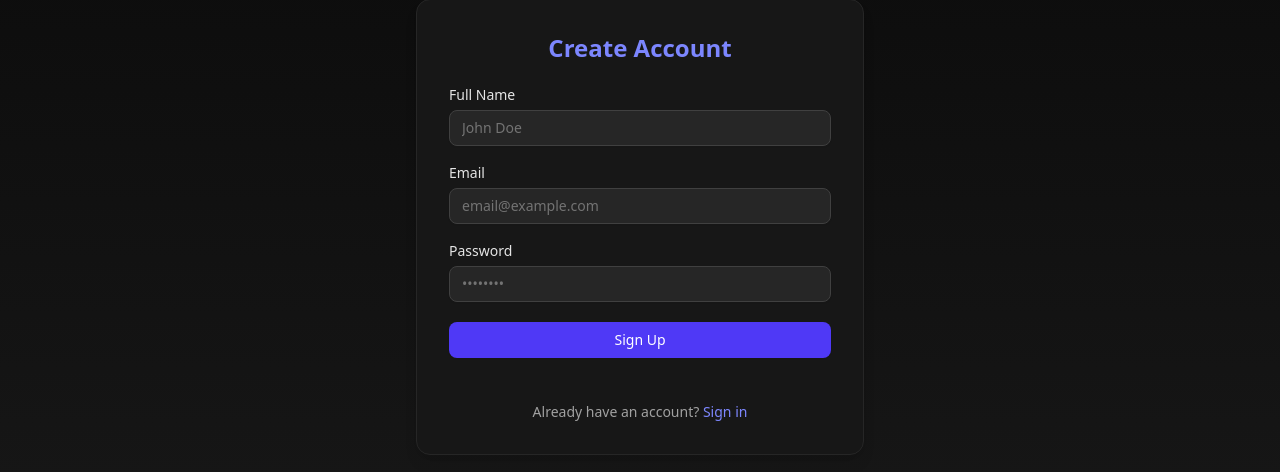
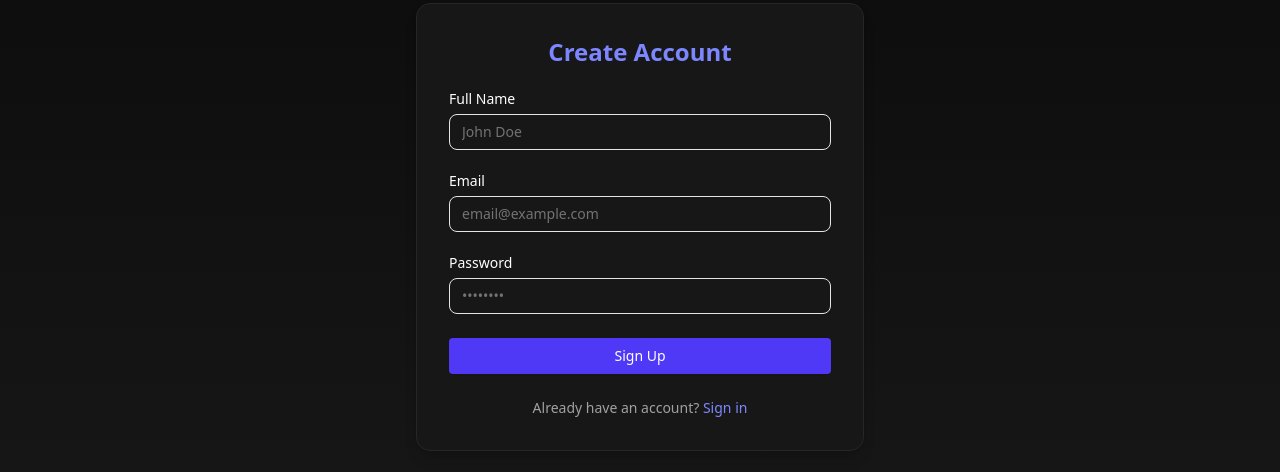
Before and after one commit to Komellar/habit-tracker, a Next.js app: page /sign-up in a window 1280 px wide. Shown: the part 262-734 px from the top of the page. Built offline with nearby package versions, Linux system fonts and the light colour scheme; no server answers.

Commit message:
Update sign up page

```diff
--- a/src/components/features/auth/sign-up-form.tsx
+++ b/src/components/features/auth/sign-up-form.tsx
@@ -1,17 +1,60 @@
 'use client';
 
+import { zodResolver } from '@hookform/resolvers/zod';
 import Link from 'next/link';
-import { useActionState } from 'react';
+import { useTransition, useActionState } from 'react';
+import { useForm } from 'react-hook-form';
+import { z } from 'zod';
 
 import { signUpUser } from '@/actions/auth-actions';
 import { Button } from '@/components/ui/button';
+import {
+  Form,
+  FormControl,
+  FormField,
+  FormItem,
+  FormLabel,
+  FormMessage,
+} from '@/components/ui/form';
 import { Input } from '@/components/ui/input';
-import { Label } from '@/components/ui/label';
+import { signUpSchema } from '@/schemas/auth';
 
 export const SignUpForm = () => {
+  const [isPending, startTransition] = useTransition();
   const [state, action, isLoading] = useActionState(signUpUser, {
     fields: {},
   });
+
+  const form = useForm<z.infer<typeof signUpSchema>>({
+    resolver: zodResolver(signUpSchema),
+    defaultValues: {
+      name: '',
+      email: '',
+      password: '',
+    },
+  });
+
+  async function onSubmit(values: z.infer<typeof signUpSchema>) {
+    const formData = new FormData();
+    Object.entries(values).forEach(([key, value]) => {
+      formData.append(key, value);
+    });
+
+    startTransition(async () => {
+      await action(formData);
+
+      if (state?.errors) {
+        Object.entries(state.errors).forEach(([key, value]) => {
+          if (key !== 'global' && value) {
+            form.setError(key as keyof z.infer<typeof signUpSchema>, {
+              type: 'server',
+              message: value,
+            });
+          }
+        });
+      }
+    });
+  }
 
   return (
     <div className='w-full max-w-md bg-neutral-900 text-white rounded-xl shadow-lg p-6 sm:p-8 border border-neutral-800'>
@@ -21,82 +64,71 @@ export const SignUpForm = () => {
 
       {state?.errors?.global && (
         <div className='bg-red-900/30 border border-red-800 text-red-200 px-4 py-3 rounded-md mb-6'>
-          {state?.errors.global}
+          {state.errors.global}
         </div>
       )}
 
-      <form action={action} className='space-y-5'>
-        <div className='space-y-2'>
-          <Label htmlFor='name' className='font-medium text-neutral-200'>
-            Full Name
-          </Label>
+      <Form {...form}>
+        <form onSubmit={form.handleSubmit(onSubmit)} className='space-y-6'>
+          <FormField
+            control={form.control}
+            name='name'
+            render={({ field }) => (
+              <FormItem>
+                <FormLabel>Full Name</FormLabel>
+                <FormControl>
+                  <Input type='text' placeholder='John Doe' {...field} />
+                </FormControl>
+                <FormMessage />
+              </FormItem>
+            )}
+          />
+
+          <FormField
+            control={form.control}
+            name='email'
+            render={({ field }) => (
+              <FormItem>
+                <FormLabel>Email</FormLabel>
+                <FormControl>
                   <Input
-            id='name'
-            name='name'
-            type='text'
-            placeholder='John Doe'
-            required
-            className='w-full bg-neutral-800 text-white border border-neutral-700 placeholder-neutral-500'
-            disabled={isLoading}
-            defaultValue={state?.fields?.name || ''}
-          />
-        </div>
-
-        <div className='space-y-2'>
-          <Label htmlFor='email' className='font-medium text-neutral-200'>
-            Email
-          </Label>
-          <Input
-            id='email'
-            name='email'
                     type='email'
                     placeholder='email@example.com'
-            required
-            className='w-full bg-neutral-800 text-white border border-neutral-700 placeholder-neutral-500'
-            disabled={isLoading}
-            defaultValue={state?.fields?.email || ''}
+                    {...field}
                   />
-          {state?.errors?.email && (
-            <p className='text-sm text-red-400'>{state.errors.email}</p>
+                </FormControl>
+                <FormMessage />
+              </FormItem>
             )}
-        </div>
+          />
 
-        <div className='space-y-2'>
-          <Label htmlFor='password' className='font-medium text-neutral-200'>
-            Password
-          </Label>
-          <Input
-            id='password'
+          <FormField
+            control={form.control}
             name='password'
-            type='password'
-            placeholder='••••••••'
-            required
-            minLength={8}
-            className='w-full bg-neutral-800 text-white border border-neutral-700 placeholder-neutral-500'
-            disabled={isLoading}
-            defaultValue={state?.fields?.password || ''}
+            render={({ field }) => (
+              <FormItem>
+                <FormLabel>Password</FormLabel>
+                <FormControl>
+                  <Input type='password' placeholder='••••••••' {...field} />
+                </FormControl>
+                <FormMessage />
+              </FormItem>
+            )}
           />
-          {state?.errors?.password && (
-            <p className='text-sm text-red-400'>{state.errors.password}</p>
-          )}
-        </div>
 
           <Button
             type='submit'
-          className='w-full bg-indigo-600 hover:bg-indigo-500 text-white py-2 rounded-md transition-colors'
-          disabled={isLoading}
+            className='w-full p-2 text-white bg-indigo-600 hover:bg-indigo-500 rounded'
+            disabled={isLoading || isPending}
           >
-          {isLoading ? (
-            <div className='flex items-center justify-center'>
-              <div className='animate-spin rounded-full h-5 w-5 border-t-2 border-b-2 border-white mr-2'></div>
-              Creating account...
-            </div>
+            {isLoading || isPending ? (
+              <div className='animate-spin rounded-full h-5 w-5 border-t-2 border-b-2 border-white mx-auto'></div>
             ) : (
               'Sign Up'
             )}
           </Button>
 
-        <div className='text-center text-neutral-400 text-sm mt-6'>
+          <div className='text-center text-sm text-neutral-400'>
             Already have an account?&nbsp;
             <Link
               href='/sign-in'
@@ -106,6 +138,7 @@ export const SignUpForm = () => {
             </Link>
           </div>
         </form>
+      </Form>
     </div>
   );
 };
```
Also changed, not shown: 1 other file (tests, documents, lock files or other folders). Lines whose indentation alone changed are shown as unchanged.
